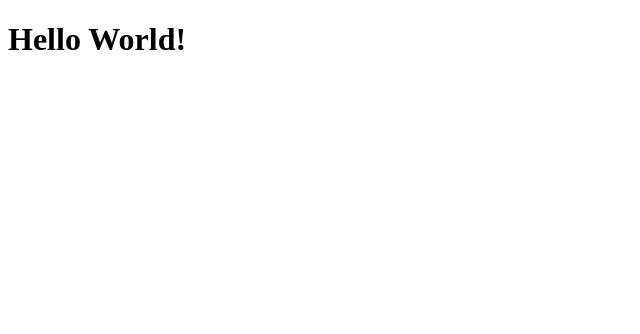
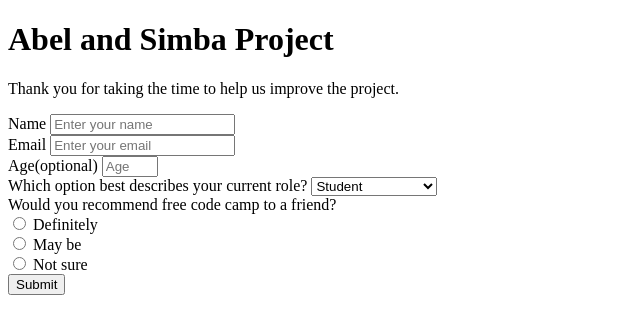
Before and after one commit to Abe1able/Abel-and-Simba, a plain HTML site: page fcc-test-suite-template-master/index.html in a window 1280 px wide. Shown: the whole page, without its empty margins (0-640 px from the left). Drawn offline with Linux system fonts and the light colour scheme.

Commit message:
Project commit

```diff
--- a/fcc-test-suite-template-master/index.html
+++ b/fcc-test-suite-template-master/index.html
@@ -22,6 +22,39 @@
 
     -->
     <script  src="js/index.js"></script>
-    <h1> Hello World! </h1>
+    <h1 id="title"> Abel and Simba Project</h1>
+    <p id="description">
+      Thank you for taking the time to help us improve the project.
+    </p>
+    <form id="survey-form">
+      <label id="name-label">Name</label>
+      <input id="name" type="text" placeholder="Enter your name" required>
+      <br>
+      <label id="email-label">Email</label>
+      <input id="email" type="email" placeholder="Enter your email" validated required>
+      <br>
+      <label id="number-label">Age(optional)</label>
+      <input id="number" type="number" placeholder="Age" min="15" max="50">
+      <br>
+      <label id="dropdown">Which option best describes your current role?</label>
+      <select id="dropdown" default="Select current role">
+        <option>Student</option>
+        <option>Full Time Job</option>
+        <option>Full Time Learner</option>
+        <option>Prefer not to say</option>
+        <option>Other</option>
+      </select>
+      <br>
+      <label id="radio">Would you recommend free code camp to a friend?</label> <br>
+      <input type="radio" id="definitely" name="definitely" value="definitely">
+      <label for="definitely">Definitely</label><br>
+      <input type="radio" id="may be" name="may be" value="may be">
+      <label for="may be">May be</label><br>
+      <input type="radio" id="not sure" name="not sure" value="not sure">
+      <label for="not sure">Not sure</label><br>
+      <button type="submit" id="submit">Submit</button>
+
+
+    </form>
   </body>
 </html>
```
